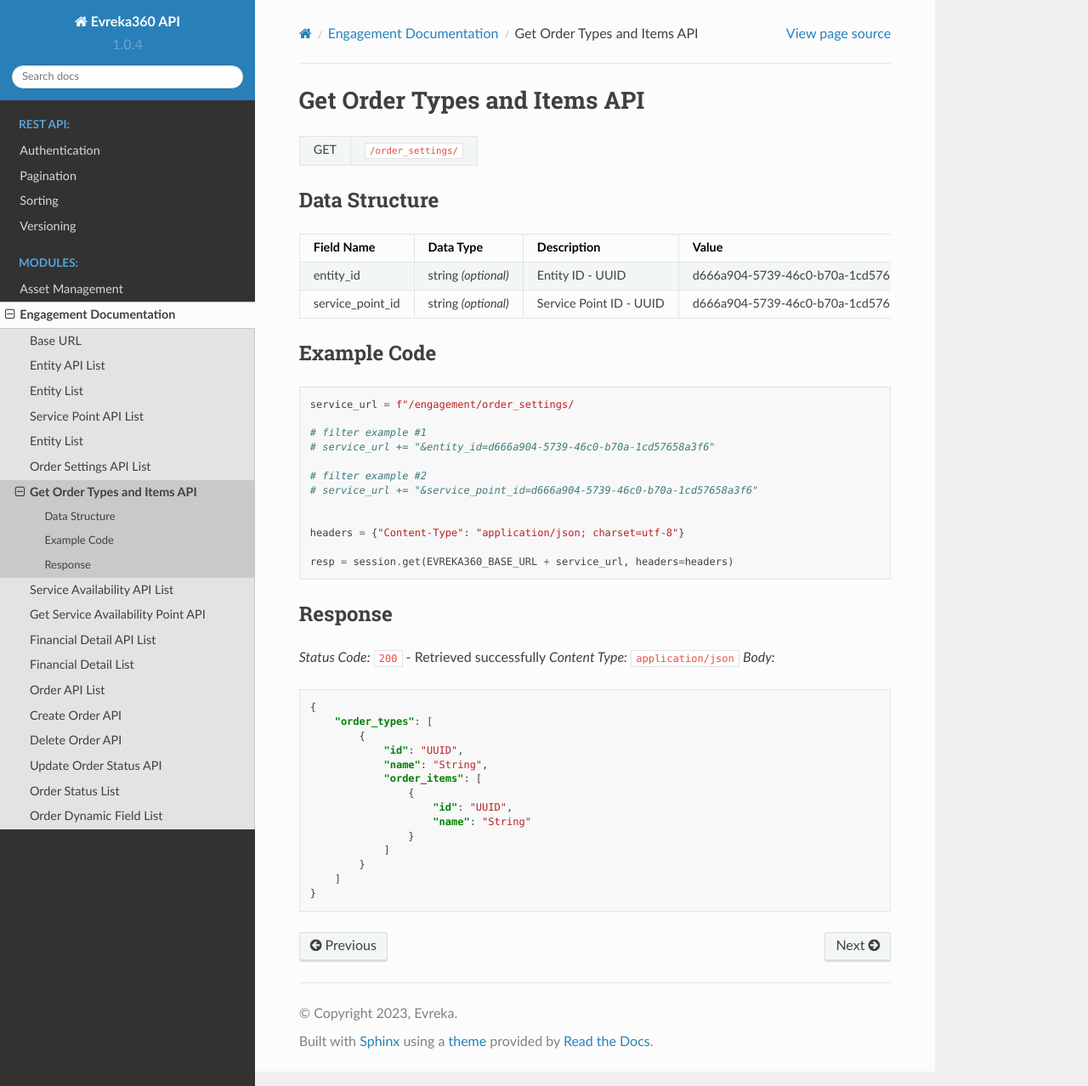
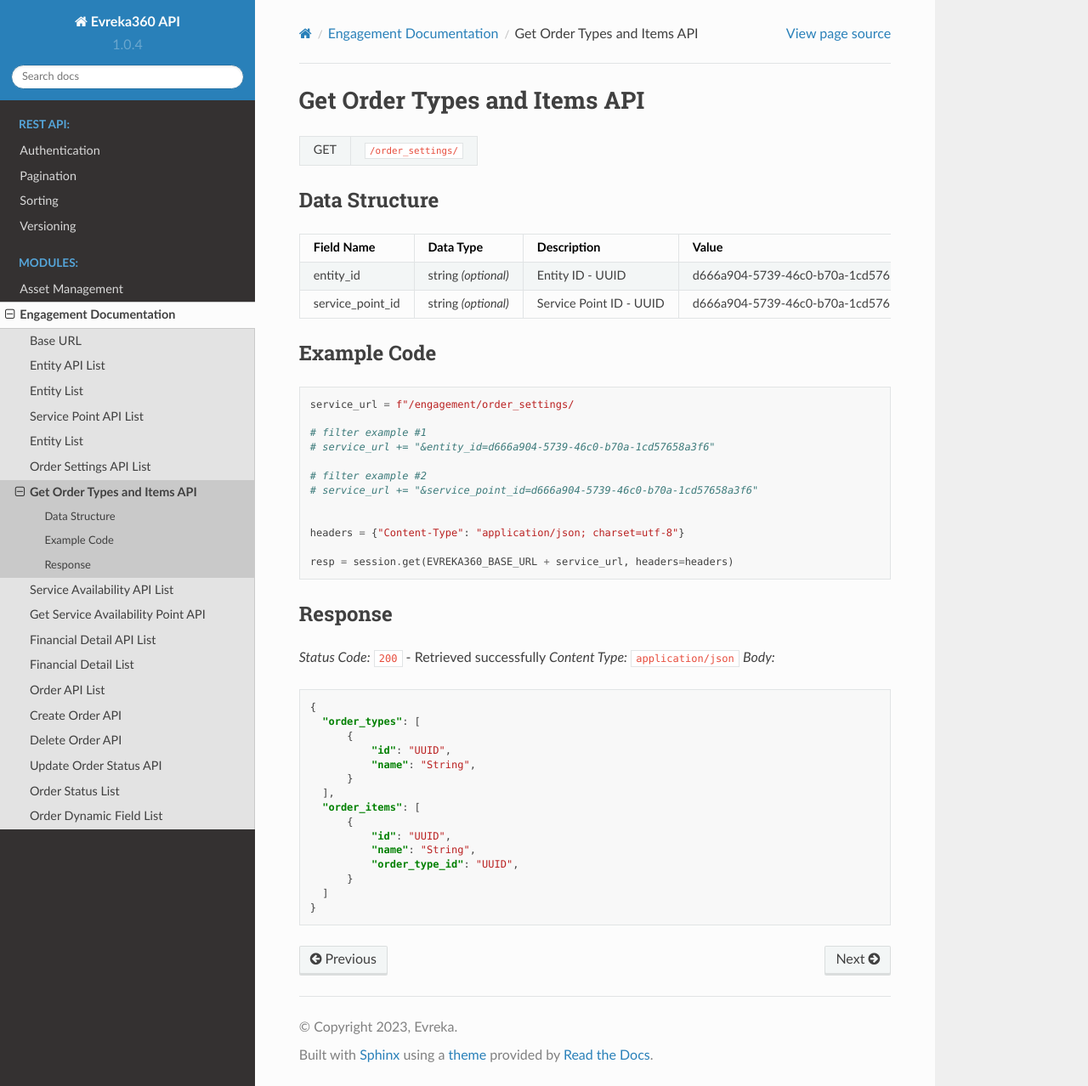
Before and after one commit to evrekadev/evreka-api-doc, a Sphinx documentation site: the page built from source/engagement/order_settings/get.rst, in a window 1280 px wide and 1278 px high. Shown: the whole window at 85% size. Built offline with Sphinx 7.4.7 and the Read the Docs theme 2.0.0, drawn with Linux system fonts in a browser that asks for light colours.

Commit message:
Update order settings response type in get.rst

```diff
--- a/source/engagement/order_settings/get.rst
+++ b/source/engagement/order_settings/get.rst
@@ -47,17 +47,18 @@ Response
 
 .. code-block:: json
 
-    {
-        "order_types": [
-            {
-                "id": "UUID",
-                "name": "String",
-                "order_items": [
-                    {
-                        "id": "UUID",
-                        "name": "String"
-                    }
-                ]
-            }
-        ]
-    }
+  {
+    "order_types": [
+        {
+            "id": "UUID",
+            "name": "String",
+        }
+    ],
+    "order_items": [
+        {
+            "id": "UUID",
+            "name": "String",
+            "order_type_id": "UUID",
+        }
+    ]
+  }
```
